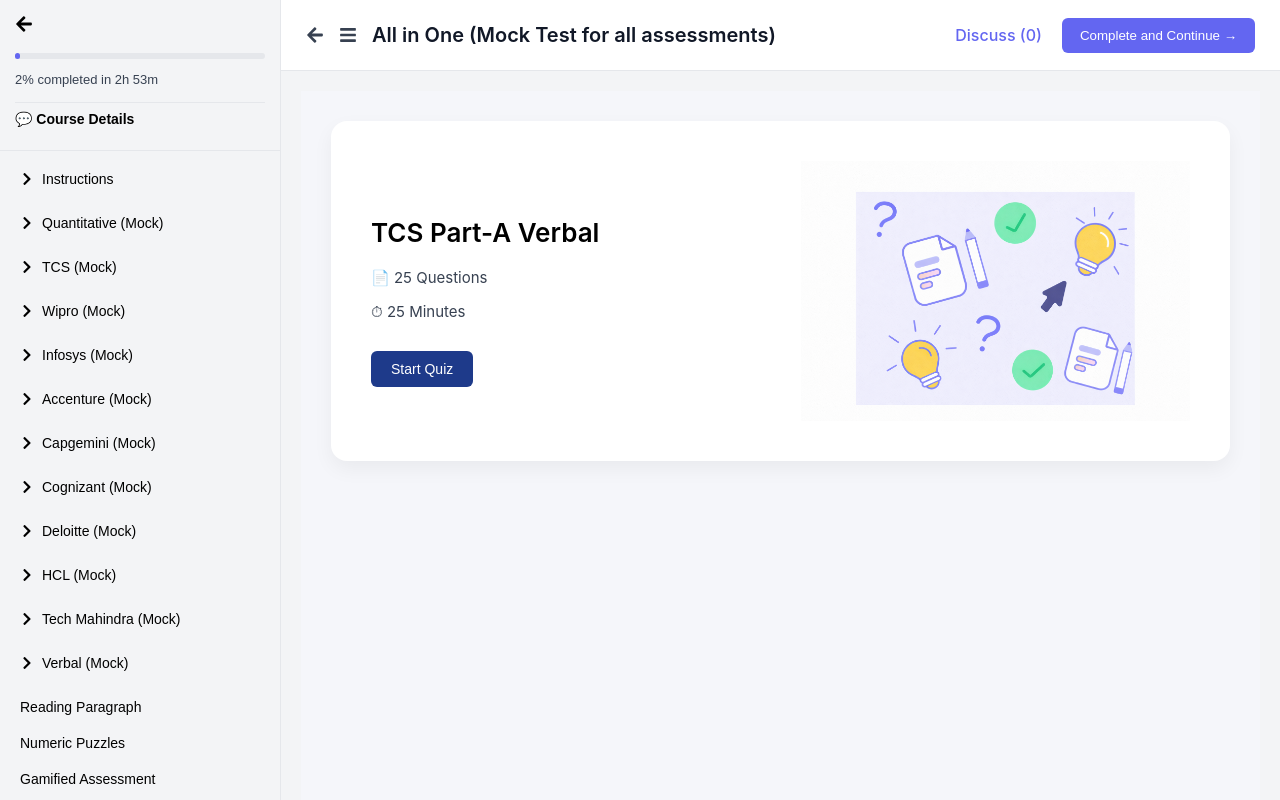
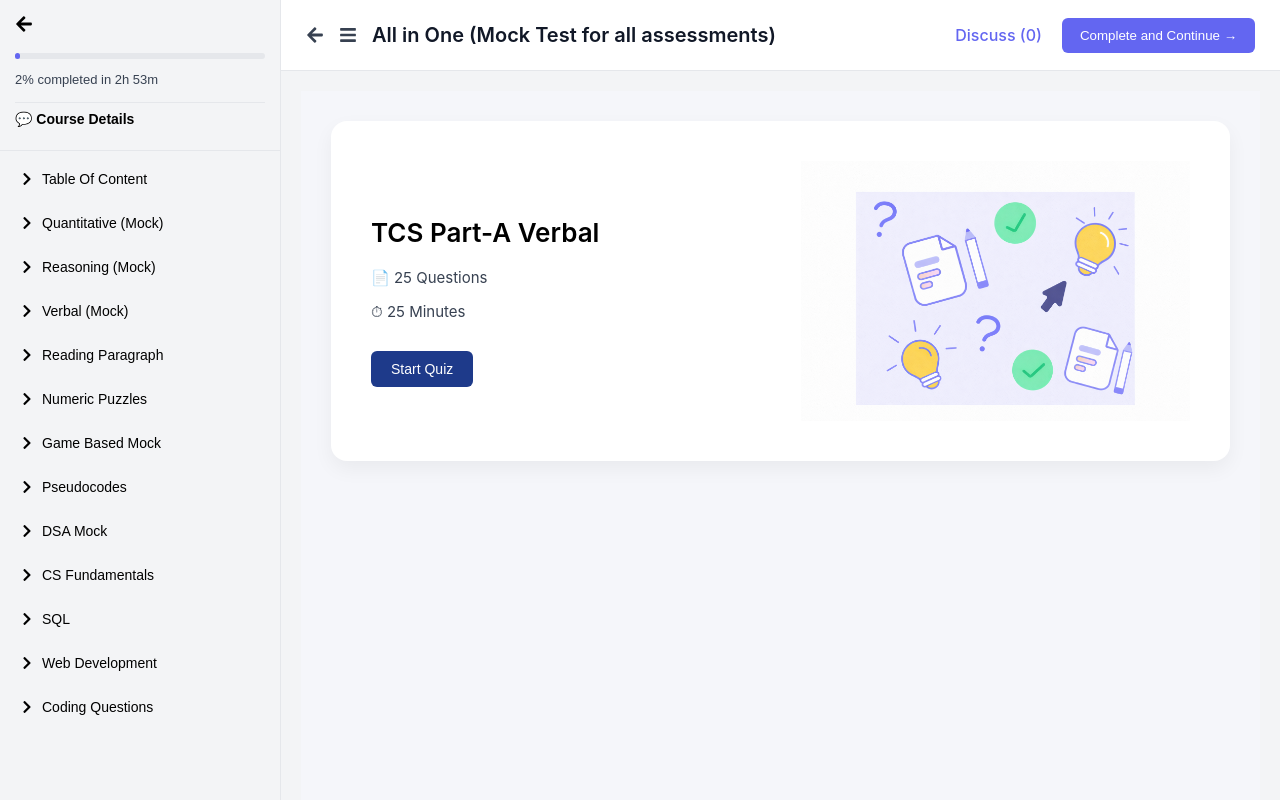
Before and after one commit to zeeshanarif3/Portal_Fronend, a React (Create React App) app: page /course/details in a window 1280 px wide. Built offline with nearby package versions, Linux system fonts and the light colour scheme.

Commit message:
course sidebarchange

```diff
--- a/src/components/StudentCourse_Dashboard/CourseSidebar.jsx
+++ b/src/components/StudentCourse_Dashboard/CourseSidebar.jsx
@@ -49,10 +49,10 @@
                 <div className="sc-section">
                     <div
                         className="sc-section-title"
-                        onClick={() => toggleSection("instructions")}
+                        onClick={() => toggleSection("tableofcontent")}
                     >
-                        {openSection === "instructions" ? <FaChevronDown /> : <FaChevronRight />}
-                        Instructions
+                        {openSection === "tableofcontent" ? <FaChevronDown /> : <FaChevronRight />}
+                        Table Of Content
                     </div>
                 </div>
 
@@ -76,13 +76,13 @@
                 <div className="sc-section">
                     <div
                         className="sc-section-title"
-                        onClick={() => toggleSection("tcs")}
+                        onClick={() => toggleSection("reasoning")}
                     >
-                        {openSection === "tcs" ? <FaChevronDown /> : <FaChevronRight />}
-                        TCS (Mock)
+                        {openSection === "reasoning" ? <FaChevronDown /> : <FaChevronRight />}
+                        Reasoning (Mock)
                     </div>
 
-                    {openSection === "tcs" && (
+                    {openSection === "reasoning" && (
                         <div className="sc-subitems">
                             <NavLink to="#" className="sc-link">Mock 1</NavLink>
                             <NavLink to="#" className="sc-link">Mock 2</NavLink>
@@ -94,13 +94,13 @@
                 <div className="sc-section">
                     <div
                         className="sc-section-title"
-                        onClick={() => toggleSection("wipro")}
+                        onClick={() => toggleSection("verbal")}
                     >
-                        {openSection === "wipro" ? <FaChevronDown /> : <FaChevronRight />}
-                        Wipro (Mock)
+                        {openSection === "verbal" ? <FaChevronDown /> : <FaChevronRight />}
+                        Verbal (Mock)
                     </div>
 
-                    {openSection === "wipro" && (
+                    {openSection === "verbal" && (
                         <div className="sc-subitems">
                             <NavLink to="#" className="sc-link">Mock 1</NavLink>
                             <NavLink to="#" className="sc-link">Mock 2</NavLink>
@@ -111,13 +111,13 @@
                 <div className="sc-section">
                     <div
                         className="sc-section-title"
-                        onClick={() => toggleSection("infosys")}
+                        onClick={() => toggleSection("readingpara")}
                     >
-                        {openSection === "infosys" ? <FaChevronDown /> : <FaChevronRight />}
-                        Infosys (Mock)
+                        {openSection === "readingpara" ? <FaChevronDown /> : <FaChevronRight />}
+                        Reading Paragraph
                     </div>
 
-                    {openSection === "infosys" && (
+                    {openSection === "readingpara" && (
                         <div className="sc-subitems">
                             <NavLink to="#" className="sc-link">Mock 1</NavLink>
                             <NavLink to="#" className="sc-link">Mock 2</NavLink>
@@ -130,13 +130,13 @@
                 <div className="sc-section">
                     <div
                         className="sc-section-title"
-                        onClick={() => toggleSection("accenture")}
+                        onClick={() => toggleSection("numericpuzzles")}
                     >
-                        {openSection === "accenture" ? <FaChevronDown /> : <FaChevronRight />}
-                        Accenture (Mock)
+                        {openSection === "numericpuzzles" ? <FaChevronDown /> : <FaChevronRight />}
+                        Numeric Puzzles
                     </div>
 
-                    {openSection === "accenture" && (
+                    {openSection === "numericpuzzles" && (
                         <div className="sc-subitems">
                             <NavLink to="#" className="sc-link">Mock 1</NavLink>
                             <NavLink to="#" className="sc-link">Mock 2</NavLink>
@@ -149,13 +149,13 @@
                 <div className="sc-section">
                     <div
                         className="sc-section-title"
-                        onClick={() => toggleSection("capgemini")}
+                        onClick={() => toggleSection("gamebased")}
                     >
-                        {openSection === "capgemini" ? <FaChevronDown /> : <FaChevronRight />}
-                        Capgemini (Mock)
+                        {openSection === "gamebased" ? <FaChevronDown /> : <FaChevronRight />}
+                        Game Based Mock
                     </div>
 
-                    {openSection === "capgemini" && (
+                    {openSection === "gamebased" && (
                         <div className="sc-subitems">
                             <NavLink to="#" className="sc-link">Mock 1</NavLink>
                             <NavLink to="#" className="sc-link">Mock 2</NavLink>
@@ -168,13 +168,13 @@
                 <div className="sc-section">
                     <div
                         className="sc-section-title"
-                        onClick={() => toggleSection("cognizant")}
+                        onClick={() => toggleSection("pseudocodes")}
                     >
-                        {openSection === "cognizant" ? <FaChevronDown /> : <FaChevronRight />}
-                        Cognizant (Mock)
+                        {openSection === "pseudocodes" ? <FaChevronDown /> : <FaChevronRight />}
+                        Pseudocodes
                     </div>
 
-                    {openSection === "cognizant" && (
+                    {openSection === "pseudocodes" && (
                         <div className="sc-subitems">
                             <NavLink to="#" className="sc-link">Mock 1</NavLink>
                             <NavLink to="#" className="sc-link">Mock 2</NavLink>
@@ -187,13 +187,13 @@
                 <div className="sc-section">
                     <div
                         className="sc-section-title"
-                        onClick={() => toggleSection("deloitte")}
+                        onClick={() => toggleSection("dsa")}
                     >
-                        {openSection === "deloitte" ? <FaChevronDown /> : <FaChevronRight />}
-                        Deloitte (Mock)
+                        {openSection === "dsa" ? <FaChevronDown /> : <FaChevronRight />}
+                        DSA Mock
                     </div>
 
-                    {openSection === "deloitte" && (
+                    {openSection === "dsa" && (
                         <div className="sc-subitems">
                             <NavLink to="#" className="sc-link">Mock 1</NavLink>
                             <NavLink to="#" className="sc-link">Mock 2</NavLink>
@@ -206,13 +206,13 @@
                 <div className="sc-section">
                     <div
                         className="sc-section-title"
-                        onClick={() => toggleSection("hcl")}
+                        onClick={() => toggleSection("csfundamental")}
                     >
-                        {openSection === "hcl" ? <FaChevronDown /> : <FaChevronRight />}
-                        HCL (Mock)
+                        {openSection === "csfundamental" ? <FaChevronDown /> : <FaChevronRight />}
+                        CS Fundamentals
                     </div>
 
-                    {openSection === "hcl" && (
+                    {openSection === "csfundamental" && (
                         <div className="sc-subitems">
                             <NavLink to="#" className="sc-link">Mock 1</NavLink>
                             <NavLink to="#" className="sc-link">Mock 2</NavLink>
@@ -225,13 +225,13 @@
                 <div className="sc-section">
                     <div
                         className="sc-section-title"
-                        onClick={() => toggleSection("techmahindra")}
+                        onClick={() => toggleSection("SQL")}
                     >
-                        {openSection === "techmahindra" ? <FaChevronDown /> : <FaChevronRight />}
-                        Tech Mahindra (Mock)
+                        {openSection === "SQL" ? <FaChevronDown /> : <FaChevronRight />}
+                        SQL
                     </div>
 
-                    {openSection === "techmahindra" && (
+                    {openSection === "SQL" && (
                         <div className="sc-subitems">
                             <NavLink to="#" className="sc-link">Mock 1</NavLink>
                             <NavLink to="#" className="sc-link">Mock 2</NavLink>
@@ -244,13 +244,30 @@
                 <div className="sc-section">
                     <div
                         className="sc-section-title"
-                        onClick={() => toggleSection("verbal")}
+                        onClick={() => toggleSection("webdev")}
                     >
-                        {openSection === "verbal" ? <FaChevronDown /> : <FaChevronRight />}
-                        Verbal (Mock)
+                        {openSection === "webdev" ? <FaChevronDown /> : <FaChevronRight />}
+                        Web Development
                     </div>
 
-                    {openSection === "verbal" && (
+                    {openSection === "webdev" && (
+                        <div className="sc-subitems">
+                            <NavLink to="#" className="sc-link">Part A</NavLink>
+                            <NavLink to="#" className="sc-link">Part B</NavLink>
+                        </div>
+                    )}
+                </div>
+
+                    <div className="sc-section">
+                    <div
+                        className="sc-section-title"
+                        onClick={() => toggleSection("codingques")}
+                    >
+                        {openSection === "codingques" ? <FaChevronDown /> : <FaChevronRight />}
+                        Coding Questions
+                    </div>
+
+                    {openSection === "codingques" && (
                         <div className="sc-subitems">
                             <NavLink to="#" className="sc-link">Part A</NavLink>
                             <NavLink to="#" className="sc-link">Part B</NavLink>
@@ -260,10 +277,10 @@
 
 
                 {/* Static Items Example */}
-                <div className="sc-section-title">Reading Paragraph</div>
+                {/* <div className="sc-section-title">Reading Paragraph</div>
                 <div className="sc-section-title">Numeric Puzzles</div>
                 <div className="sc-section-title">Gamified Assessment</div>
-                <div className="sc-section-title">Pseudocodes</div>
+                <div className="sc-section-title">Pseudocodes</div> */}
 
             </div>
         </div>
```
